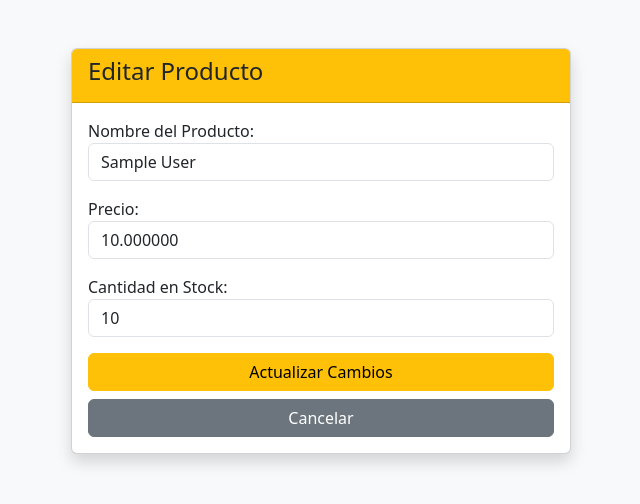
After one commit to 7bendk/LoginPy, a Django app: page /panel/productos/editar/1/ in a window 1280 px wide. The commit adds this page. Shown: the top 504 px of the page, without its empty margins (319-959 px from the left). Run offline with Django 5.2, Linux system fonts and the light colour scheme; a user stored in the database is signed in; tables that the repository leaves empty hold one stand-in row (values such as "Sample post").

Commit message:
feat: CRUD finalizado

```diff
--- a/core/urls.py
+++ b/core/urls.py
@@ -5,34 +5,25 @@ from users import views as user_views
 
 urlpatterns = [
     path('admin/', admin.site.urls),
-
-    # Esta es la línea mágica que reemplaza el cohete por tu diseño
-    path('', auth_views.LoginView.as_view(template_name='users/login.html'), name='login'),
-
-    # La ruta invisible que creamos para el semáforo (Admin vs Empleado)
-    path('enrutador/', user_views.enrutador_login, name='enrutador'),
-]
-
-urlpatterns = [
-    path('admin/', admin.site.urls), # (Este es el de Django, lo dejamos por si acaso)
     path('', auth_views.LoginView.as_view(template_name='users/login.html'), name='login'),
     path('enrutador/', user_views.enrutador_login, name='enrutador'),
     path('caja/', user_views.vista_caja, name='caja'),
 
-    # --- NUEVAS RUTAS DEL PANEL CRUD ---
+    # Dashboard
     path('panel/', user_views.panel_admin, name='panel_admin'),
+
+    # Rutas Productos
     path('panel/productos/crear/', user_views.crear_producto, name='crear_producto'),
+    path('panel/productos/editar/<int:id>/', user_views.editar_producto, name='editar_producto'),
+    path('panel/productos/borrar/<int:id>/', user_views.borrar_producto, name='borrar_producto'),
+
+    # Rutas Clientes
+    path('panel/clientes/crear/', user_views.crear_cliente, name='crear_cliente'),
+    path('panel/clientes/editar/<int:id>/', user_views.editar_cliente, name='editar_cliente'),
+    path('panel/clientes/borrar/<int:id>/', user_views.borrar_cliente, name='borrar_cliente'),
+
+    # Rutas Empleados
+    path('panel/empleados/crear/', user_views.crear_empleado, name='crear_empleado'),
+    path('panel/empleados/editar/<int:id>/', user_views.editar_empleado, name='editar_empleado'),
+    path('panel/empleados/borrar/<int:id>/', user_views.borrar_empleado, name='borrar_empleado'),
 ]
-
-urlpatterns = [
-    path('admin/', admin.site.urls),
-    path('', auth_views.LoginView.as_view(template_name='users/login.html'), name='login'),
-    path('enrutador/', user_views.enrutador_login, name='enrutador'),
-    path('caja/', user_views.vista_caja, name='caja'),
-
-    # Rutas del Panel CRUD
-    path('panel/', user_views.panel_admin, name='panel_admin'),
-    path('panel/productos/crear/', user_views.crear_producto, name='crear_producto'),
-    path('panel/clientes/crear/', user_views.crear_cliente, name='crear_cliente'),   # <--- NUEVA
-    path('panel/empleados/crear/', user_views.crear_empleado, name='crear_empleado'), # <--- NUEVA
-]
--- /dev/null
+++ b/users/templates/users/editar_producto.html
@@ -0,0 +1,35 @@
+<!DOCTYPE html>
+<html lang="es">
+<head>
+    <meta charset="UTF-8"><title>Editar Producto</title>
+    <link href="https://cdn.jsdelivr.net/npm/bootstrap@5.3.0/dist/css/bootstrap.min.css" rel="stylesheet">
+</head>
+<body class="bg-light">
+    <div class="container mt-5">
+        <div class="card shadow" style="max-width: 500px; margin: auto;">
+            <div class="card-header bg-warning text-dark">
+                <h4> Editar Producto</h4>
+            </div>
+            <div class="card-body">
+                <form method="POST">
+                    {% csrf_token %}
+                    <div class="mb-3">
+                        <label>Nombre del Producto:</label>
+                        <input type="text" name="nombre" class="form-control" value="{{ producto.nombre }}" required>
+                    </div>
+                    <div class="mb-3">
+                        <label>Precio:</label>
+                        <input type="number" step="0.01" name="precio" class="form-control" value="{{ producto.precio|stringformat:'f' }}" required>
+                    </div>
+                    <div class="mb-3">
+                        <label>Cantidad en Stock:</label>
+                        <input type="number" name="stock" class="form-control" value="{{ producto.stock }}" required>
+                    </div>
+                    <button type="submit" class="btn btn-warning w-100">Actualizar Cambios</button>
+                    <a href="{% url 'panel_admin' %}" class="btn btn-secondary w-100 mt-2">Cancelar</a>
+                </form>
+            </div>
+        </div>
+    </div>
+</body>
+</html>
--- a/users/views.py
+++ b/users/views.py
@@ -1,4 +1,4 @@
-from django.shortcuts import render, redirect
+from django.shortcuts import render, redirect, get_object_or_404
 from django.contrib.auth.decorators import login_required
 from .models import CustomUser, Cliente, Producto
 
@@ -13,25 +13,24 @@ def enrutador_login(request):
 # --- 2. VISTA DE LA CAJA (EMPLEADOS) ---
 @login_required
 def vista_caja(request):
-    """Esta es la pantalla principal de la caja para los empleados"""
     return render(request, 'users/caja.html', {'empleado': request.user})
 
-# --- 3. VISTAS DEL PANEL PERSONALIZADO (ADMIN) ---
+# --- 3. DASHBOARD DEL ADMIN (LEER) ---
 @login_required
 def panel_admin(request):
-    if request.user.rol != 'admin':
-        return redirect('/caja/')
+    if request.user.rol != 'admin': return redirect('/caja/')
 
     productos = Producto.objects.all()
     clientes = Cliente.objects.all()
     empleados = CustomUser.objects.filter(rol='empleado')
 
     return render(request, 'users/panel_admin.html', {
-        'productos': productos,
-        'clientes': clientes,
-        'empleados': empleados
+        'productos': productos, 'clientes': clientes, 'empleados': empleados
     })
 
+# ==========================================
+#        CRUD DE PRODUCTOS
+# ==========================================
 @login_required
 def crear_producto(request):
     if request.user.rol != 'admin': return redirect('/caja/')
@@ -45,6 +44,30 @@ def crear_producto(request):
     return render(request, 'users/crear_producto.html')
 
 @login_required
+def editar_producto(request, id):
+    if request.user.rol != 'admin': return redirect('/caja/')
+    producto = get_object_or_404(Producto, id=id)
+
+    if request.method == 'POST':
+        producto.nombre = request.POST.get('nombre')
+        producto.precio = request.POST.get('precio')
+        producto.stock = request.POST.get('stock')
+        producto.save()
+        return redirect('panel_admin')
+    return render(request, 'users/editar_producto.html', {'producto': producto})
+
+@login_required
+def borrar_producto(request, id):
+    if request.user.rol != 'admin': return redirect('/caja/')
+    producto = get_object_or_404(Producto, id=id)
+    producto.delete()
+    return redirect('panel_admin')
+
+
+# ==========================================
+#        CRUD DE CLIENTES
+# ==========================================
+@login_required
 def crear_cliente(request):
     if request.user.rol != 'admin': return redirect('/caja/')
     if request.method == 'POST':
@@ -57,6 +80,30 @@ def crear_cliente(request):
     return render(request, 'users/crear_cliente.html')
 
 @login_required
+def editar_cliente(request, id):
+    if request.user.rol != 'admin': return redirect('/caja/')
+    cliente = get_object_or_404(Cliente, id=id)
+
+    if request.method == 'POST':
+        cliente.nombre = request.POST.get('nombre')
+        cliente.telefono = request.POST.get('telefono')
+        cliente.email = request.POST.get('email')
+        cliente.save()
+        return redirect('panel_admin')
+    return render(request, 'users/editar_cliente.html', {'cliente': cliente})
+
+@login_required
+def borrar_cliente(request, id):
+    if request.user.rol != 'admin': return redirect('/caja/')
+    cliente = get_object_or_404(Cliente, id=id)
+    cliente.delete()
+    return redirect('panel_admin')
+
+
+# ==========================================
+#        CRUD DE EMPLEADOS
+# ==========================================
+@login_required
 def crear_empleado(request):
     if request.user.rol != 'admin': return redirect('/caja/')
     if request.method == 'POST':
@@ -67,3 +114,28 @@ def crear_empleado(request):
         )
         return redirect('panel_admin')
     return render(request, 'users/crear_empleado.html')
+
+@login_required
+def editar_empleado(request, id):
+    if request.user.rol != 'admin': return redirect('/caja/')
+    # Filtramos para asegurarnos de que el Admin no se modifique a sí mismo por accidente
+    empleado = get_object_or_404(CustomUser, id=id, rol='empleado')
+
+    if request.method == 'POST':
+        empleado.username = request.POST.get('username')
+
+        # Si escribió una nueva contraseña, la encriptamos y la guardamos
+        nueva_pass = request.POST.get('password')
+        if nueva_pass:
+            empleado.set_password(nueva_pass)
+
+        empleado.save()
+        return redirect('panel_admin')
+    return render(request, 'users/editar_empleado.html', {'empleado': empleado})
+
+@login_required
+def borrar_empleado(request, id):
+    if request.user.rol != 'admin': return redirect('/caja/')
+    empleado = get_object_or_404(CustomUser, id=id, rol='empleado')
+    empleado.delete()
+    return redirect('panel_admin')
```
Also changed, not shown: users/templates/users/editar_cliente.html (added, +24 -0 lines), users/templates/users/editar_empleado.html (added, +23 -0 lines), users/templates/users/panel_admin.html (+26 -8 lines).
